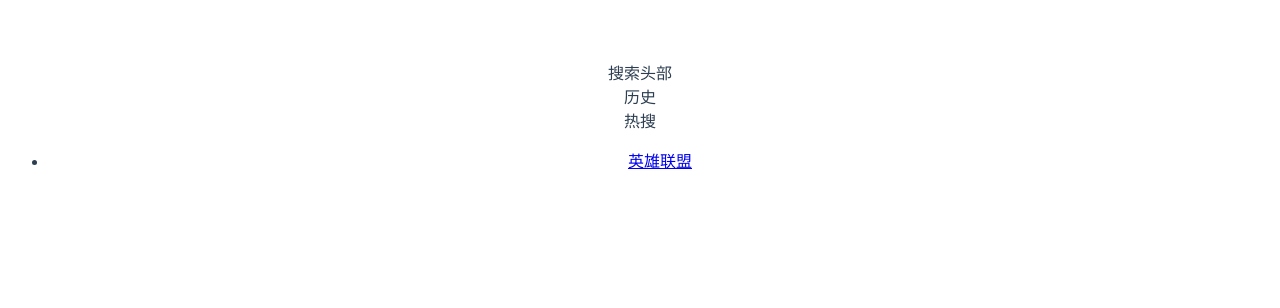
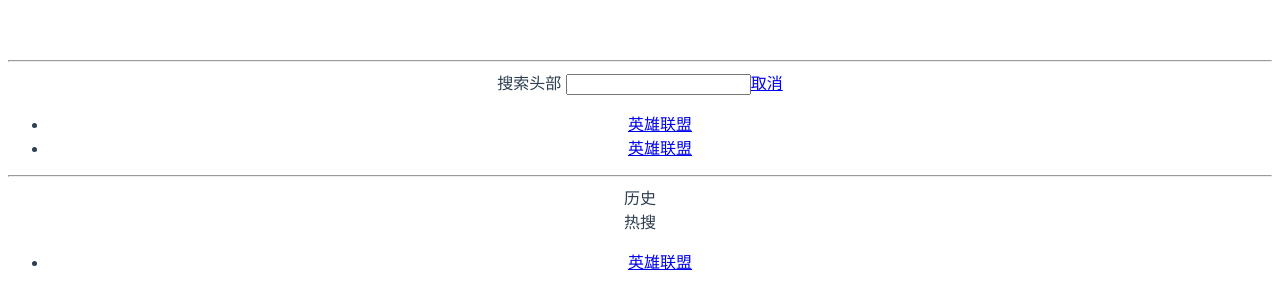
Before and after one commit to gaga-change/vue-m3-search, a Vue app: page /#/search-all in a window 1280 px wide. Shown: the top 308 px of the page. Built offline with nearby package versions, Linux system fonts and the light colour scheme.

Commit message:
搜索框的基本功能

```diff
--- a/src/components/search-all/SearchAll.vue
+++ b/src/components/search-all/SearchAll.vue
@@ -1,6 +1,6 @@
 <template>
   <div>
-    <vue-head></vue-head>
+    <vue-head v-model="searchInput"></vue-head>
     <vue-history></vue-history>
     <vue-hot></vue-hot>
   </div>
@@ -11,6 +11,11 @@
   import vueHistory from './SearchAllHistory.vue'
   import vueHot from './SearchAllHot.vue'
   export default {
+    data(){
+        return {
+          searchInput: '',
+        }
+    },
     components: {
       vueHead,
       vueHistory,
--- a/src/components/search-all/SearchAllHead.vue
+++ b/src/components/search-all/SearchAllHead.vue
@@ -1,11 +1,55 @@
 <template>
   <div>
+    <hr>
     搜索头部
+    {{value}}
+    <input ref="input" type="text" :value="value" @input="updateValue($event.target.value)">
+    <a href="javascript:void(0)" @click="$router.go(-1)">取消</a>
+    <div>
+      <ul>
+        <li v-for="item in games">
+          <router-link to="" v-text="item.name"></router-link>
+        </li>
+      </ul>
+    </div>
+    <hr>
   </div>
 </template>
 
 <script>
-export  default {}
+  export  default {
+    props: {
+      value: {
+        default: '123'
+      },
+      games: {
+        type: Array,
+        default(){
+          return [{name: "英雄联盟"}, {name: "英雄联盟"}];
+        }
+      }
+    },
+    methods: {
+      updateValue: function (val) {
+        /**
+         * 得到新输入的
+         * 有空格
+         *    回退输入的值
+         *
+         *    触发回调事件，传回新的value值
+         *
+         */
+        let filterVal = val.trim();
+        if (filterVal !== val) { //不等于，还原（有空格）
+          this.$refs.input.value = filterVal;
+
+        } else {
+          console.log(this.value);
+          this.$emit('input', val)
+        }
+      }
+    }
+  }
 </script>
 
 <style>
```
